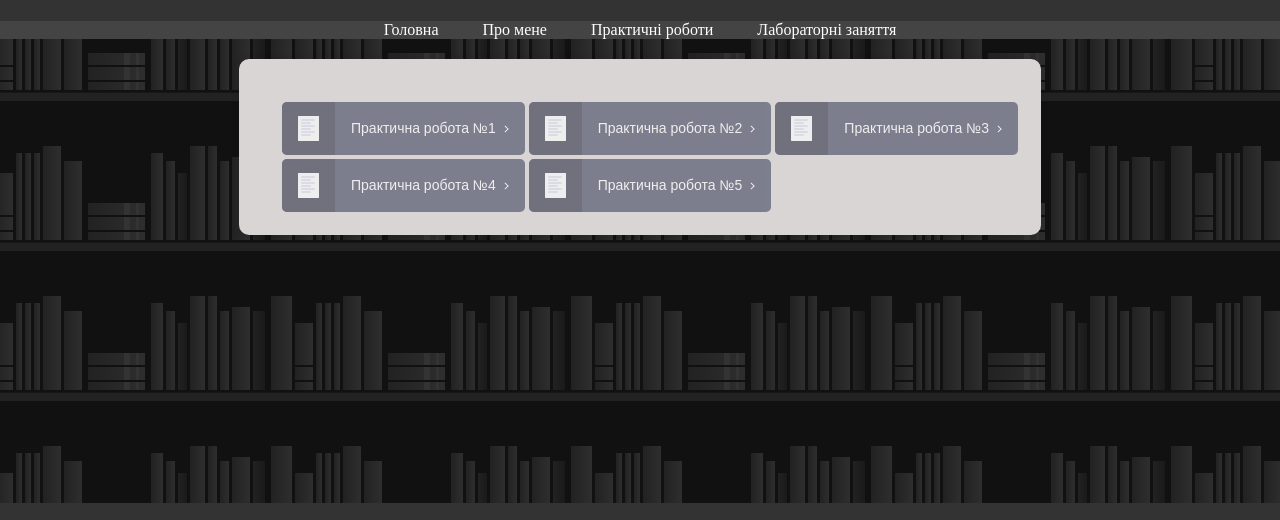
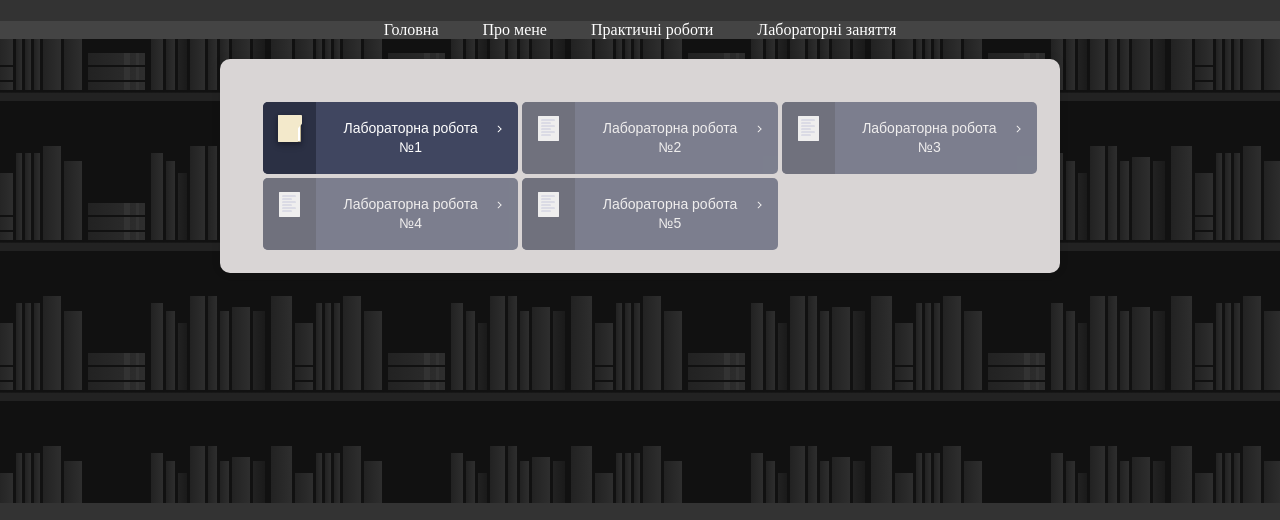
Before and after one commit to Feshchenko1/WEB, a plain HTML site: page labs/index.html in a window 1280 px wide. Shown: the part 99-619 px from the top of the page. Drawn offline with Linux system fonts and the light colour scheme.

Commit message:
Form update

```diff
--- a/assets/css/pages/labs.css
+++ b/assets/css/pages/labs.css
@@ -27,9 +27,6 @@ opacity: 0.6;
 cursor: not-allowed;
 }
 
-
-
-/*
 
 .continue-application {
   --color: #fff;
@@ -241,7 +238,8 @@ cursor: not-allowed;
   --pbd: .15s;
   --pex: -24px;
 }
-*/
+
+
 
 
 /*==============НЕ АКТИВНА КНОПКА==================*/
--- a/labs/index.html
+++ b/labs/index.html
@@ -27,7 +27,27 @@
     <div class="info">
       <div class="info-text"></div>
       <table>
-        <tr>
+        <td>
+
+          <a href="lab_1/" style="text-decoration: none; color: inherit;">
+            <button class="continue-application">
+              <div>
+                <div class="pencil"></div>
+                <div class="folder">
+                  <div class="top">
+                    <svg viewBox="0 0 24 27">
+                      <path d="M1,0 L23,0 C23.5522847,-1.01453063e-16 24,0.44771525 24,1 L24,8.17157288 C24,8.70200585 23.7892863,9.21071368 23.4142136,9.58578644 L20.5857864,12.4142136 C20.2107137,12.7892863 20,13.2979941 20,13.8284271 L20,26 C20,26.5522847 19.5522847,27 19,27 L1,27 C0.44771525,27 6.76353751e-17,26.5522847 0,26 L0,1 C-6.76353751e-17,0.44771525 0.44771525,1.01453063e-16 1,0 Z"></path>
+                    </svg>
+                  </div>
+                  <div class="paper"></div>
+                </div>
+              </div>
+
+              Лабораторнa робота №1
+            </button>
+          </a>
+        </td>
+
           <td >
             <button class="continue-application_disabled disabled" >
               <div>
@@ -41,23 +61,7 @@
                       <div class="paper_disabled"></div>
                   </div>
               </div>
-              Практична робота №1
-          </button>
-      </td>
-          <td >
-            <button class="continue-application_disabled disabled" >
-              <div>
-                  <div class="pencil_disabled"></div>
-                  <div class="folder_disabled">
-                      <div class="top">
-                          <svg viewBox="0 0 24 27">
-                              <path d="M1,0 L23,0 C23.5522847,-1.01453063e-16 24,0.44771525 24,1 L24,8.17157288 C24,8.70200585 23.7892863,9.21071368 23.4142136,9.58578644 L20.5857864,12.4142136 C20.2107137,12.7892863 20,13.2979941 20,13.8284271 L20,26 C20,26.5522847 19.5522847,27 19,27 L1,27 C0.44771525,27 6.76353751e-17,26.5522847 0,26 L0,1 C-6.76353751e-17,0.44771525 0.44771525,1.01453063e-16 1,0 Z"></path>
-                          </svg>
-                      </div>
-                      <div class="paper_disabled"></div>
-                  </div>
-              </div>
-              Практична робота №2
+              Лабораторнa робота №2
           </button>
         </td>
         <td >
@@ -73,7 +77,7 @@
                   <div class="paper_disabled"></div>
               </div>
           </div>
-          Практична робота №3
+          Лабораторнa робота №3
       </button>
           </td>
         </tr>
@@ -92,7 +96,7 @@
                       <div class="paper_disabled"></div>
                   </div>
               </div>
-              Практична робота №4
+              Лабораторнa робота №4
           </button>
           </td>
 
@@ -110,7 +114,7 @@
                     <div class="paper_disabled"></div>
                 </div>
             </div>
-            Практична робота №5
+            Лабораторнa робота №5
         </button></td>
         </tr>
       </table>
```
Also changed, not shown: pracs/index.html (+4 -2 lines).
